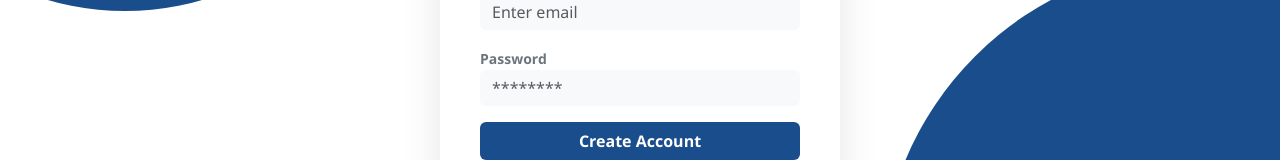
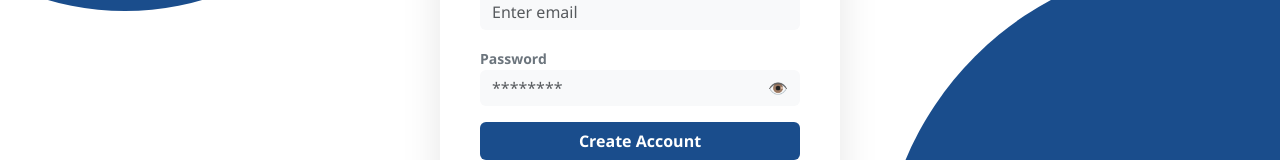
Before and after one commit to swayampg/project-lifecycle-mgt-system, a React (Create React App) app: page /signup in a window 1280 px wide. Shown: the part 389-549 px from the top of the page. Built offline with nearby package versions, Linux system fonts and the light colour scheme.

Commit message:
add password visibility to log in and signup pages

```diff
--- a/src/Login.js
+++ b/src/Login.js
@@ -11,6 +11,7 @@ const Login = () => {
   // 5. Setup "States" to hold the user's input
   const [email, setEmail] = useState('');
   const [password, setPassword] = useState('');
+  const [showPassword, setShowPassword] = useState(false);
 
   // 6. Function to handle the Log In button click
   const handleLogin = async (e) => {
@@ -50,13 +51,19 @@ const Login = () => {
             <label className="fw-bold small text-secondary">Password</label>
             <div className="input-group">
               <input
-                type="password"
+                type={showPassword ? "text" : "password"}
                 className="form-control bg-light border-0"
                 placeholder="********"
                 onChange={(e) => setPassword(e.target.value)} // Update password state
                 required
               />
-              <span className="input-group-text bg-light border-0">👁️</span>
+              <span
+                className="input-group-text bg-light border-0"
+                onClick={() => setShowPassword(!showPassword)}
+                style={{ cursor: 'pointer' }}
+              >
+                {showPassword ? "👁️‍🗨️" : "👁️"}
+              </span>
             </div>
           </div>
 
--- a/src/Signup.js
+++ b/src/Signup.js
@@ -9,6 +9,7 @@ const Signup = () => {
     const [email, setEmail] = useState('');
     const [password, setPassword] = useState('');
     const [fullName, setFullName] = useState('');
+    const [showPassword, setShowPassword] = useState(false);
     const [loading, setLoading] = useState(false);
     const navigate = useNavigate();
 
@@ -67,13 +68,22 @@ const Signup = () => {
 
                     <div className="mb-3 text-start">
                         <label className="fw-bold small text-secondary">Password</label>
+                        <div className="input-group">
                             <input
-                            type="password"
+                                type={showPassword ? "text" : "password"}
                                 className="form-control bg-light border-0"
                                 placeholder="********"
                                 onChange={(e) => setPassword(e.target.value)}
                                 required
                             />
+                            <span
+                                className="input-group-text bg-light border-0"
+                                onClick={() => setShowPassword(!showPassword)}
+                                style={{ cursor: 'pointer' }}
+                            >
+                                {showPassword ? "👁️‍🗨️" : "👁️"}
+                            </span>
+                        </div>
                     </div>
                     <button type="submit" disabled={loading} className="btn w-100 fw-bold text-white" style={{ backgroundColor: '#1a4d8c' }}>
                         {loading ? "Creating Account..." : "Create Account"}
```
Lines whose indentation alone changed are shown as unchanged.
